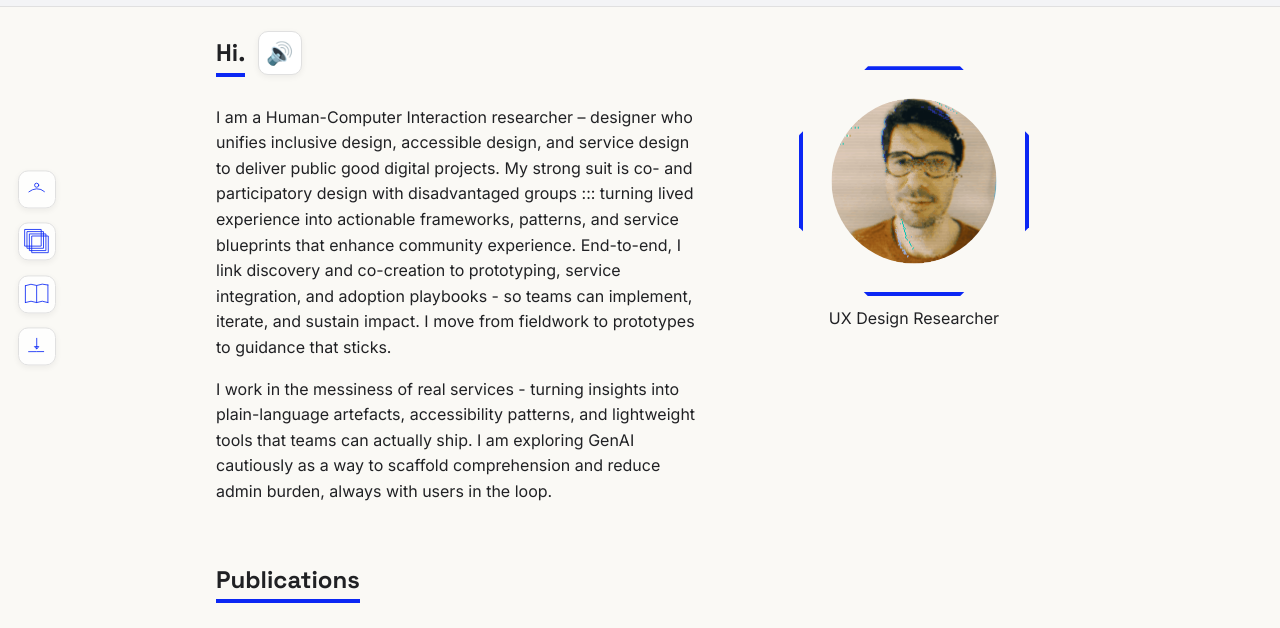
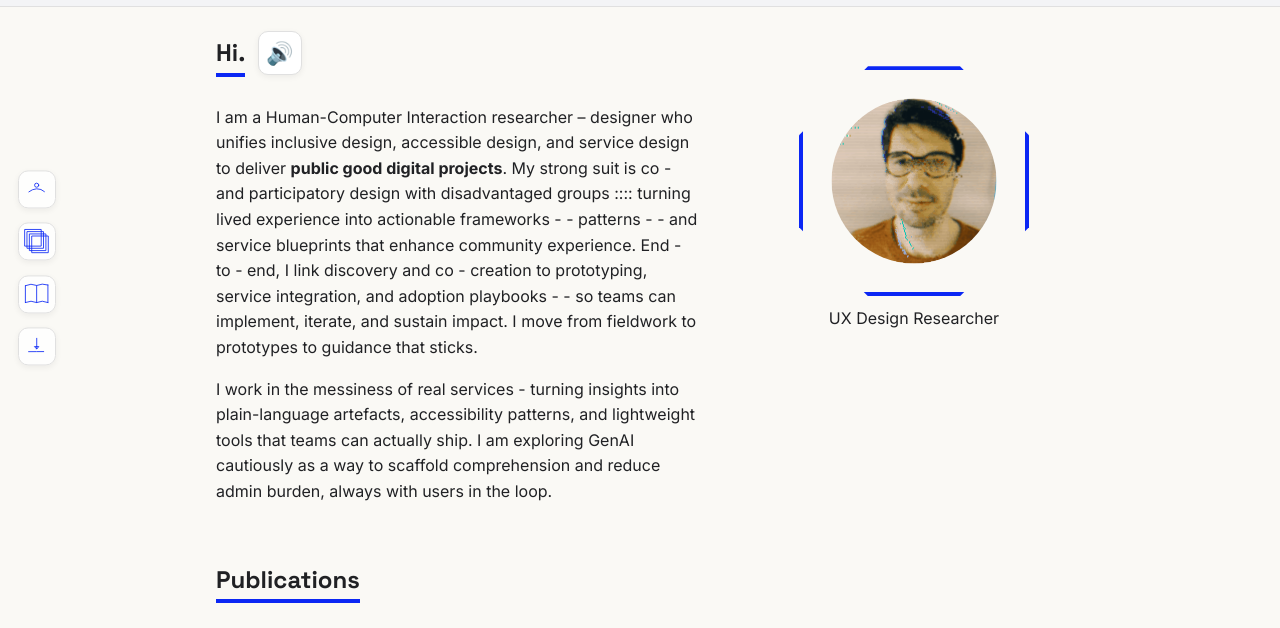
Before and after one commit to filipgri/filips_corner, a plain HTML site: page index.html in a window 1280 px wide. Shown: the part 132-760 px from the top of the page. Drawn offline with Linux system fonts and the light colour scheme; a web font is replaced by a local one.

Commit message:
site final

```diff
--- a/index.html
+++ b/index.html
@@ -158,7 +158,7 @@
 
     <div class="readable" id="hero-readalong">
 
-        <p>I am a Human-Computer Interaction researcher – designer who unifies inclusive design, accessible design, and service design to deliver public good digital projects. My strong suit is co- and participatory design with disadvantaged groups ::: turning lived experience into actionable frameworks, patterns, and service blueprints that enhance community experience. End-to-end, I link discovery and co-creation to prototyping, service integration, and adoption playbooks - so teams can implement, iterate, and sustain impact. I move from fieldwork to prototypes to guidance that sticks. </p>
+        <p>I am a Human-Computer Interaction researcher – designer who unifies inclusive design, accessible design, and service design to deliver <strong>public good digital projects</strong>. My strong suit is co - and participatory design with disadvantaged groups :::: turning lived experience into actionable frameworks - - patterns - -  and service blueprints that enhance community experience. End - to - end, I link discovery and co - creation to prototyping, service integration, and adoption playbooks - - so teams can implement, iterate, and sustain impact. I move from fieldwork to prototypes to guidance that sticks. </p>
 
         <p>I work in the messiness of real services - turning insights into plain-language artefacts, accessibility patterns, and lightweight tools that teams can actually ship. I am exploring GenAI cautiously as a way to scaffold comprehension and reduce admin burden, always with users in the loop.</p>
     </div>
```
